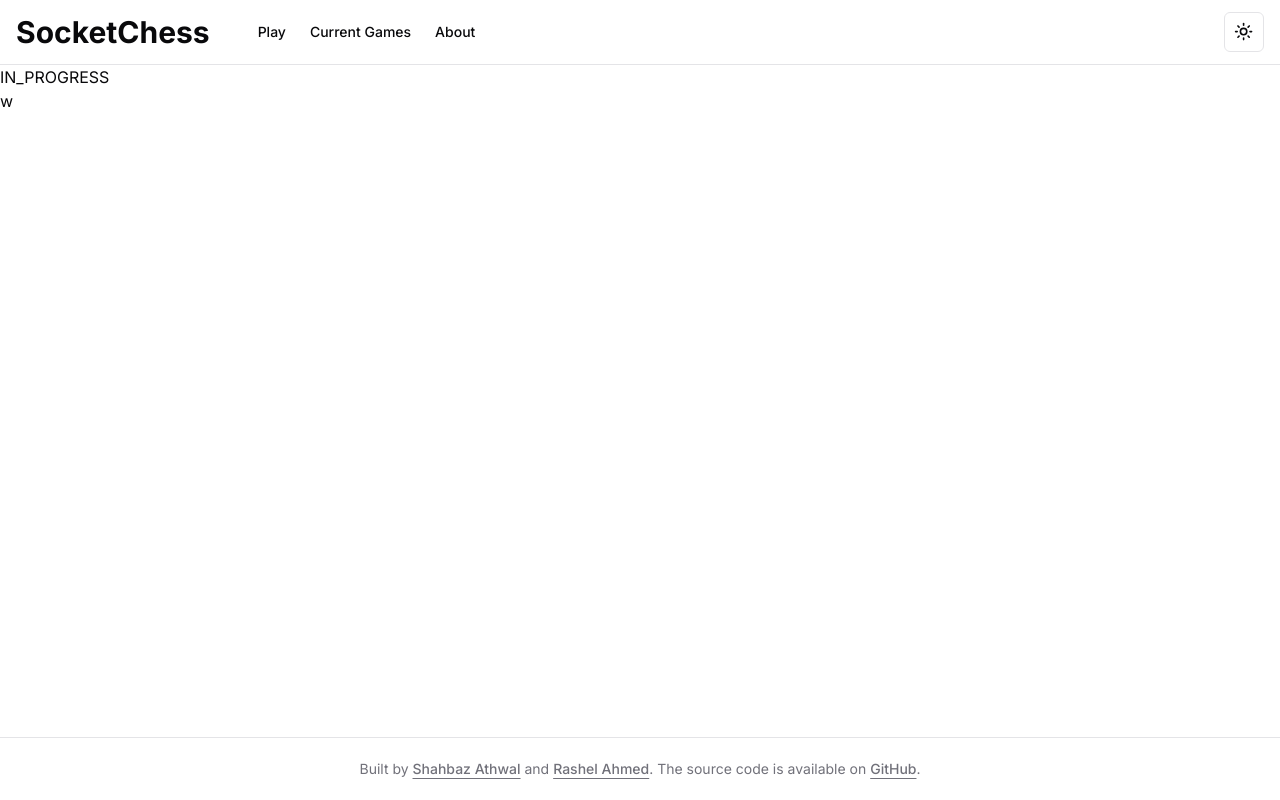
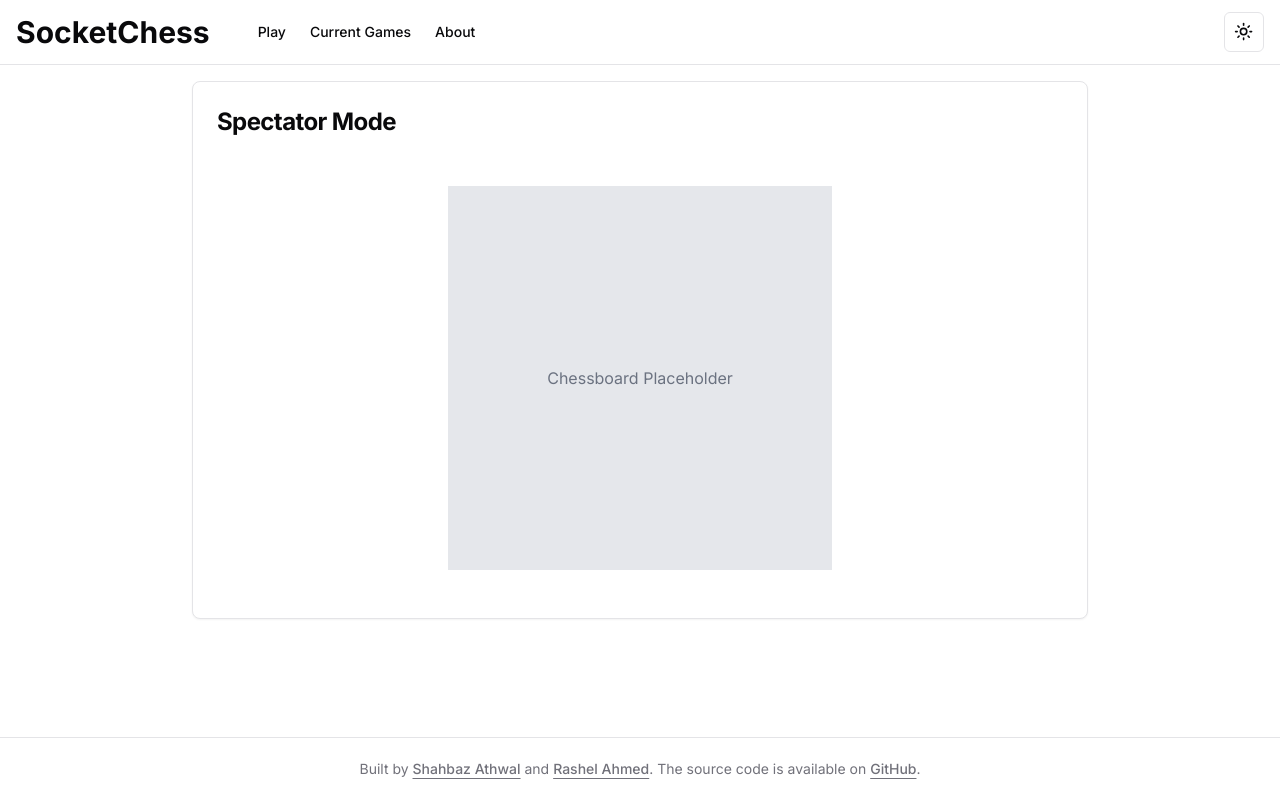
Before and after one commit to shahbaz-athwal/chess, a Next.js app in the folder client/: page /current-games/1 in a window 1280 px wide. Built offline with nearby package versions, Linux system fonts and the light colour scheme; no server answers.

Commit message:
spectate page with placeholder

```diff
--- a/client/src/app/current-games/[gameId]/page.tsx
+++ b/client/src/app/current-games/[gameId]/page.tsx
@@ -3,24 +3,50 @@
 import { useSocket } from "@/hooks/useSocket";
 import { useSpectate } from "@/hooks/useSpectate";
 import { useSpectateStore } from "@/hooks/useSpectateStore";
+import { Card, CardContent, CardHeader, CardTitle } from "@/components/ui/card";
 
 function Spectate({ params }: { params: { gameId: string } }) {
   const gameId = params.gameId.replaceAll("%24", "$");
 
-  const { player1, player2, status, result, board, turn } = useSpectateStore();
+  const {
+    player1,
+    player2,
+    player1Color,
+    player2Color,
+    status,
+    result,
+    board,
+    turn,
+  } = useSpectateStore();
 
   const { socket } = useSocket();
 
   useSpectate(socket, gameId);
 
   return (
-    <>
-      <div>{player1} </div>
-      <div>{player2} </div>
-      <div>{status} </div>
-      <div>{result} </div>
-      <div>{turn} </div>
-    </>
+    <div className="container mx-auto px-4 py-4">
+      <Card className="w-full max-w-4xl mx-auto">
+        <CardHeader>
+          <CardTitle className="text-2xl font-bold">
+            Spectator Mode
+          </CardTitle>
+        </CardHeader>
+        <CardContent className="space-y-6">
+          <div className="space-y-2 text-center text-2xl font-extrabold">
+            <p>{player1Color === "b" ? `${player1}` : `${player2}`}</p>
+          </div>
+
+          <div className="space-y-2">
+            <div className="bg-gray-200 aspect-square w-full max-w-sm mx-auto flex items-center justify-center">
+              <p className="text-gray-500">Chessboard Placeholder</p>
+            </div>
+          </div>
+          <div className="space-y-2 text-center text-2xl font-extrabold">
+            <p>{player1Color === "w" ? `${player1}` : `${player2}`}</p>
+          </div>
+        </CardContent>
+      </Card>
+    </div>
   );
 }
 
```
